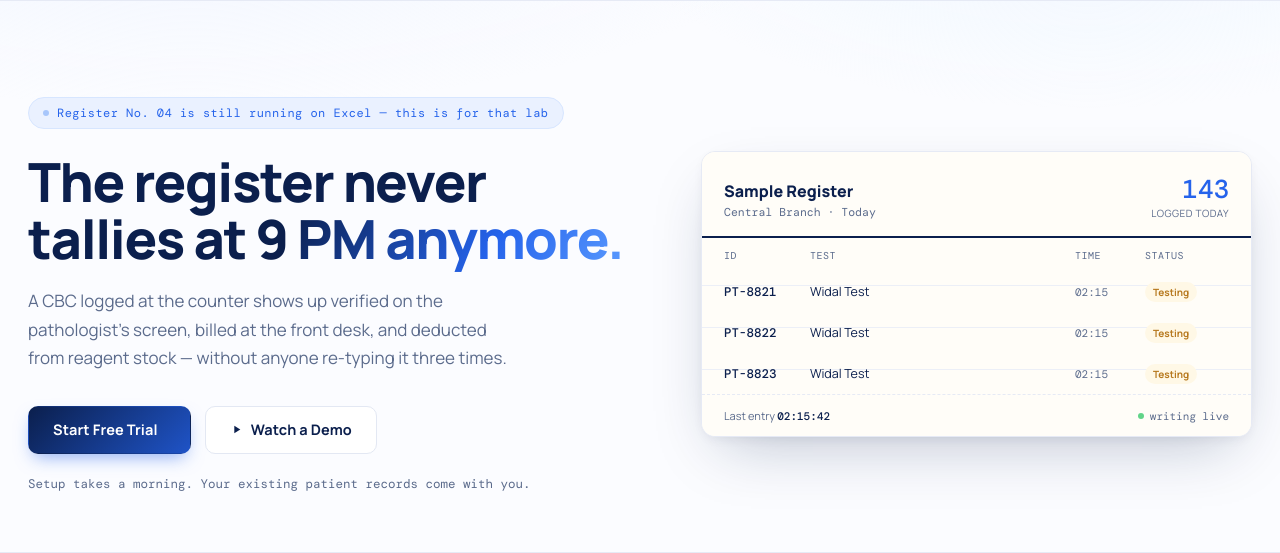
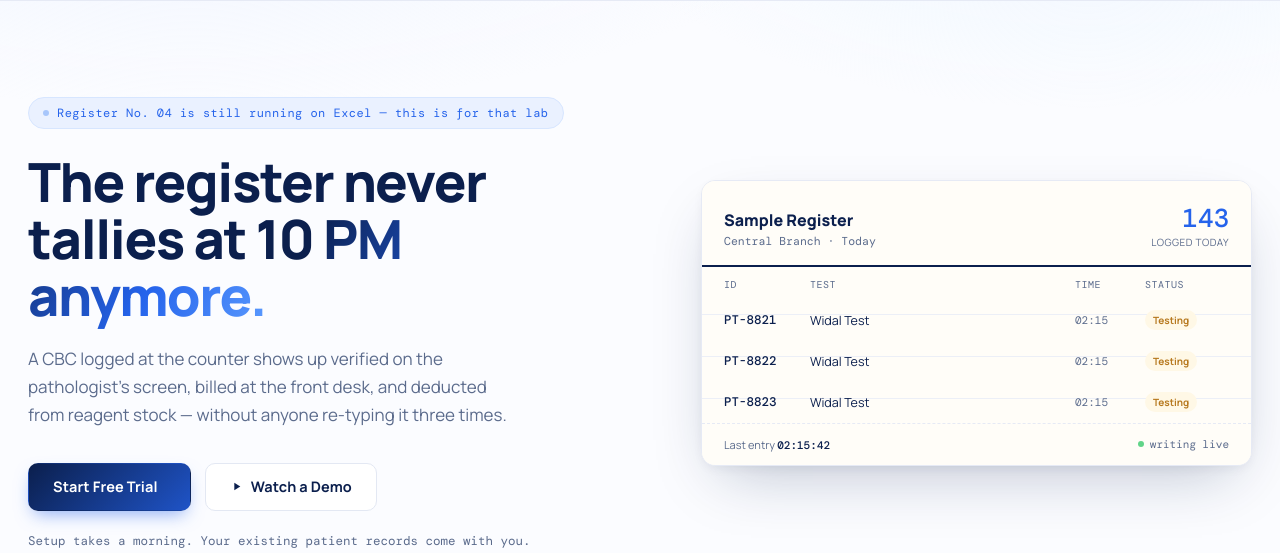
Before and after one commit to neovertexsolutions/Lab_sewa, a Django app: page / in a window 1280 px wide. Shown: the part 112-665 px from the top of the page. Run offline with Django 5.2, Linux system fonts and the light colour scheme.

Commit message:
Update landing.html

```diff
--- a/templates/landing.html
+++ b/templates/landing.html
@@ -2019,7 +2019,7 @@ Learn about artifacts
         <div>
           <span class="hero-pill"><span class="dot"></span> Register No. 04 is still running on Excel — this is for that
             lab</span>
-          <h1>The register never<br>tallies at 9 <span>PM anymore.</span></h1>
+          <h1>The register never<br>tallies at 10 <span>PM anymore.</span></h1>
           <p class="lead">A CBC logged at the counter shows up verified on the pathologist's screen, billed at the front
             desk, and deducted from reagent stock — without anyone re-typing it three times.</p>
           <div class="hero-actions">
```
